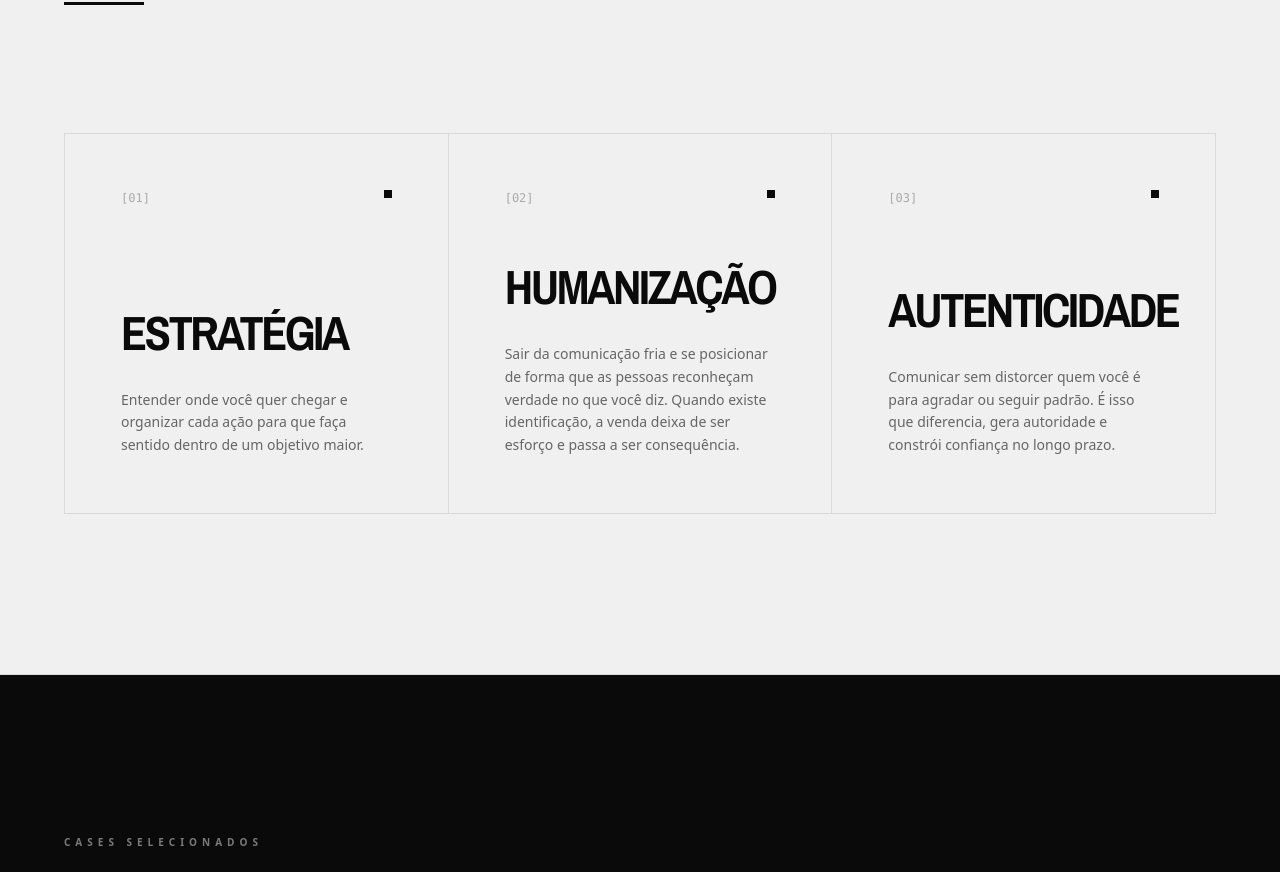
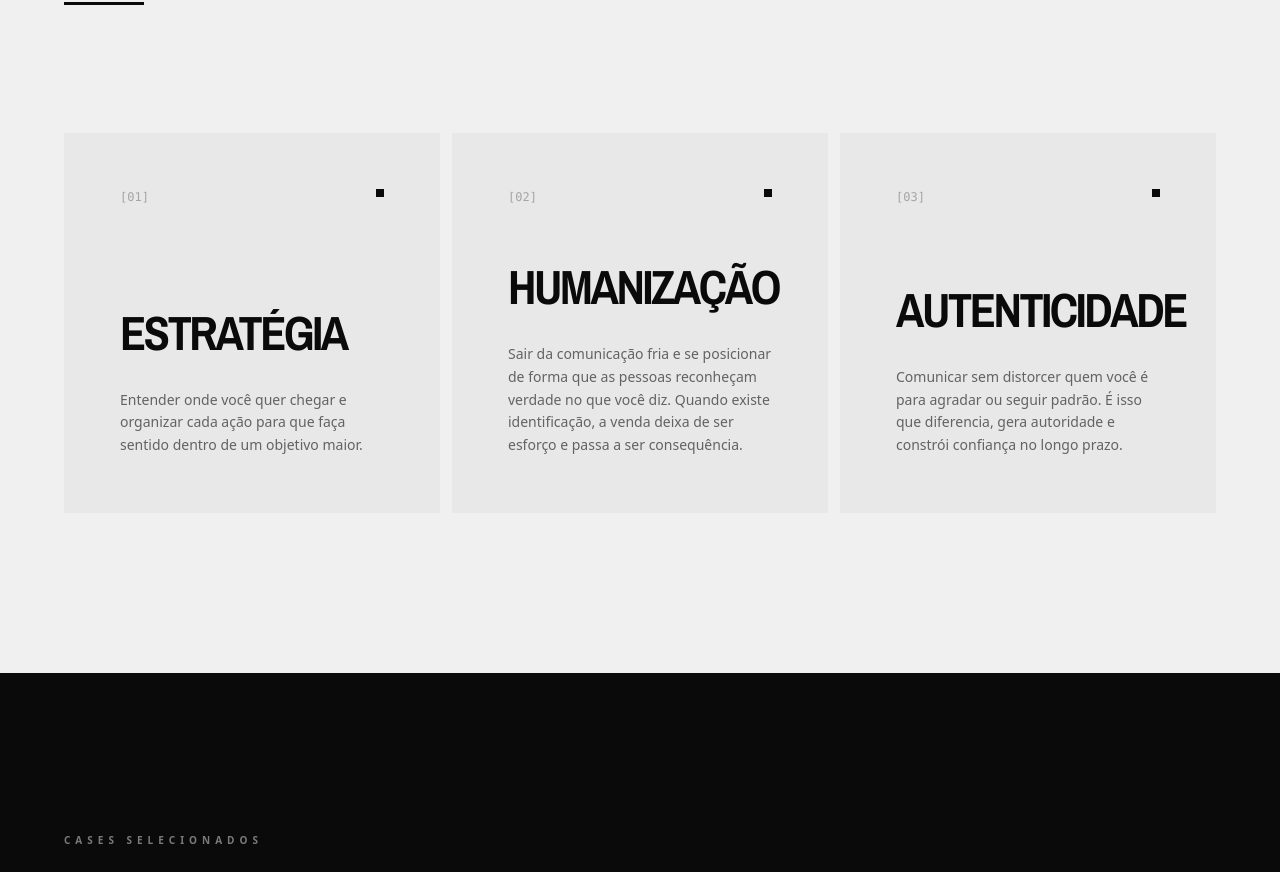
Before and after one commit to p7agency/pagina-p7, a React (Vite) app: page / in a window 1280 px wide. Shown: the part 1745-2617 px from the top of the page. Built offline with nearby package versions, Linux system fonts and the light colour scheme.

Commit message:
fix: ForWhom sem bordas entre cards

```diff
--- a/components/ForWhom.tsx
+++ b/components/ForWhom.tsx
@@ -20,7 +20,7 @@ const items = [
 
 const ForWhom: React.FC = () => {
   return (
-    <section className="py-24 md:py-40 px-6 md:px-16 bg-[#f0f0f0] text-[#0a0a0a] border-b border-[#0a0a0a]/10 overflow-hidden">
+    <section className="py-24 md:py-40 px-6 md:px-16 bg-[#f0f0f0] text-[#0a0a0a] overflow-hidden">
       <div className="max-w-7xl mx-auto">
         <div className="flex flex-col md:flex-row md:items-end md:justify-between mb-24 md:mb-32 gap-8">
           <div>
@@ -34,11 +34,11 @@ const ForWhom: React.FC = () => {
             Três pilares que sustentam cada projeto que a P7 toca.
           </p>
         </div>
-        <div className="grid grid-cols-1 md:grid-cols-3 border-t border-l border-[#0a0a0a]/10">
+        <div className="grid grid-cols-1 md:grid-cols-3 gap-3">
           {items.map((item, index) => (
             <div
               key={index}
-              className="group border-r border-b border-[#0a0a0a]/10 p-10 md:p-14 min-h-[380px] flex flex-col justify-between hover:bg-[#0a0a0a] transition-colors duration-700 cursor-default"
+              className="group p-10 md:p-14 min-h-[380px] flex flex-col justify-between hover:bg-[#0a0a0a] transition-colors duration-700 cursor-default bg-[#e8e8e8]"
             >
               <div className="flex justify-between items-start">
                 <span className="text-xs font-mono text-[#0a0a0a]/30 group-hover:text-[#f0f0f0]/30 transition-colors">[{item.code}]</span>
```
